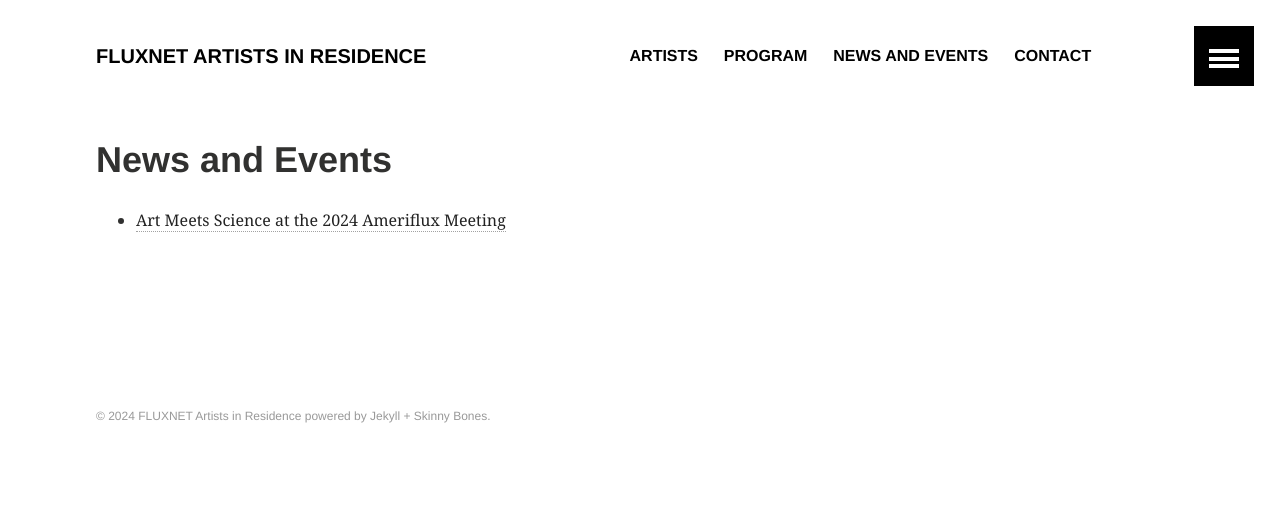
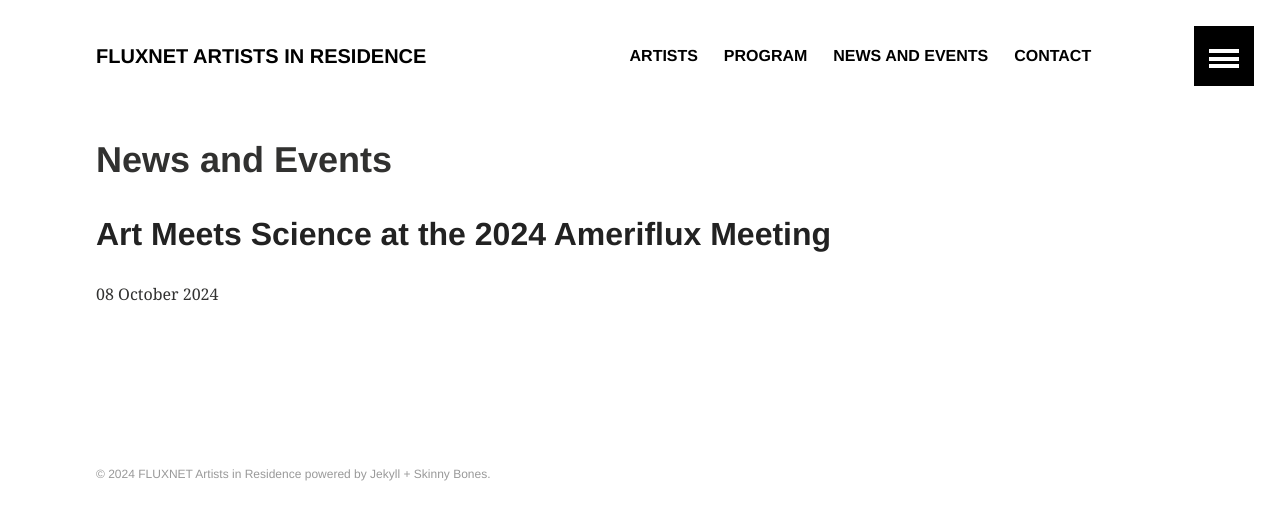
Before and after one commit to fluxnetart/fluxnetart.github.io, a Jekyll site: the page built from news.md, in a window 1280 px wide. Shown: the top 520 px of the page. Built offline with Jekyll 4.4.1, drawn with Linux system fonts in a browser that asks for light colours.

Commit message:
added post sample

```diff
--- a/news.md
+++ b/news.md
@@ -3,10 +3,14 @@ layout: archive
 title: News and Events
 ---
 
-<ul>
-  {% for post in site.posts %}
-    <li>
-      <a href="{{ post.url }}">{{ post.title }}</a>
-    </li>
-  {% endfor %}
-</ul>
+{% for post in site.posts %}
+<article>
+  <h2>
+    <a href="{{ post.url }}">
+      {{ post.title }}
+    </a>
+  </h2>
+  <time datetime="{{ post.date | date: "%Y-%m-%d" }}">{{ post.date | date_to_long_string }}</time>
+  {{ post.content }}
+</article>
+{% endfor %}
```
Also changed, not shown: _posts/2024-10-08-amerifluxmeeting.md (+2 -2 lines).
